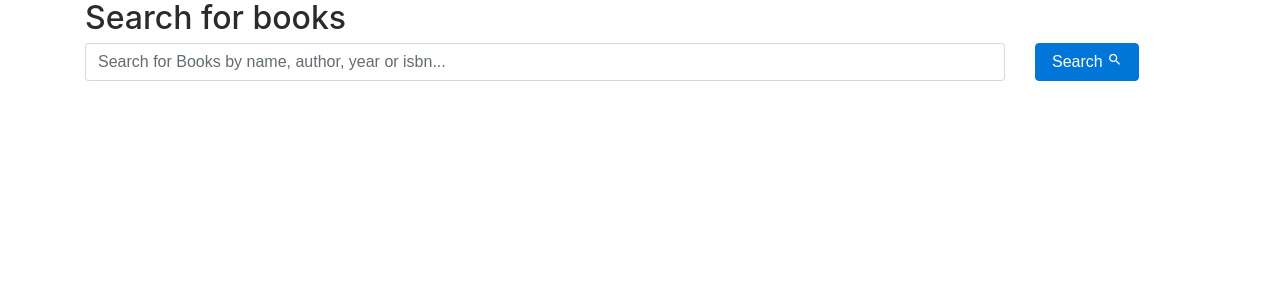
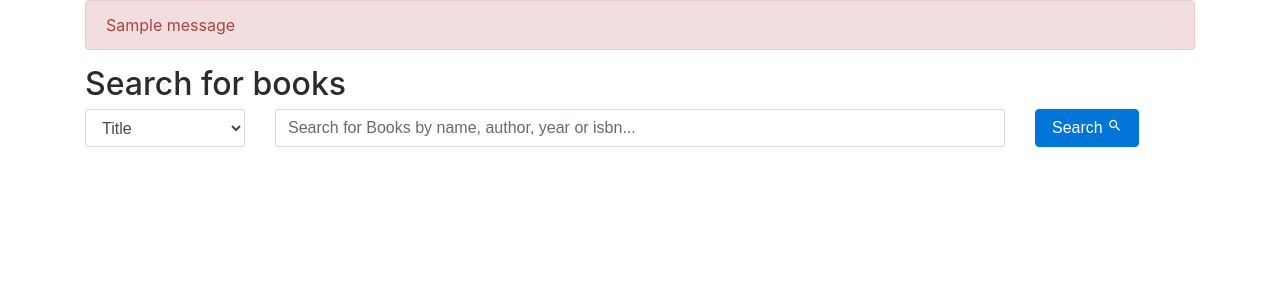
Before and after one commit to lucasducau/project1, a Flask app: page /search in a window 1280 px wide. Shown: the top 300 px of the page. Run offline with Flask 2, Linux system fonts and the light colour scheme; one stand-in notice (Sample message) is shown; some libraries are stand-ins or nearby versions.

Commit message:
search passes values

```diff
--- a/application.py
+++ b/application.py
@@ -68,3 +68,13 @@ def register():
 def search():
     if request.method == "GET":
         return render_template('search.html')
+
+    if request.method == "POST":
+
+        s99earchtype = request.form.get("searchtype")
+        s99earchquery = request.form.get("searchquery")
+
+
+        flash(s99earchtype)
+        flash(s99earchquery)
+        return redirect(url_for('search'), '303')
--- a/templates/search.html
+++ b/templates/search.html
@@ -1,15 +1,41 @@
 {% extends "layout.html" %}
 
 {% block title %}
-  Search for books
+Search for books
 {% endblock %}
 
 {% block body %}
 
-    <h2>Search for books</h2>
+
+{% with messages = get_flashed_messages() %}
+  {% if messages %}
+    {% for message in messages %}
+
+      <div class="alert alert-danger" role="alert">
+          {{message}}
+      </div>
+    {% endfor %}
+  {% endif %}
+{% endwith %}
+
+
+
+
+
+<h2>Search for books</h2>
 <form action="{{ url_for('search') }}" method="POST">
   <div class="row">
-    <div class="col-sm-10">
+    <div class="col-sm-2">
+      <div class="form-group">
+        <select class="form-control" name="searchtype">
+            <option name="title">Title</option>
+            <option name="author">Author</option>
+            <option name="year">Year</option>
+            <option name="isbn">isbn</option>
+        </select>
+      </div>
+    </div>
+    <div class="col-sm-8">
       <div class="form-group">
         <input class="form-control" name="searchquery" placeholder="Search for Books by name, author, year or isbn...">
       </div>
```
